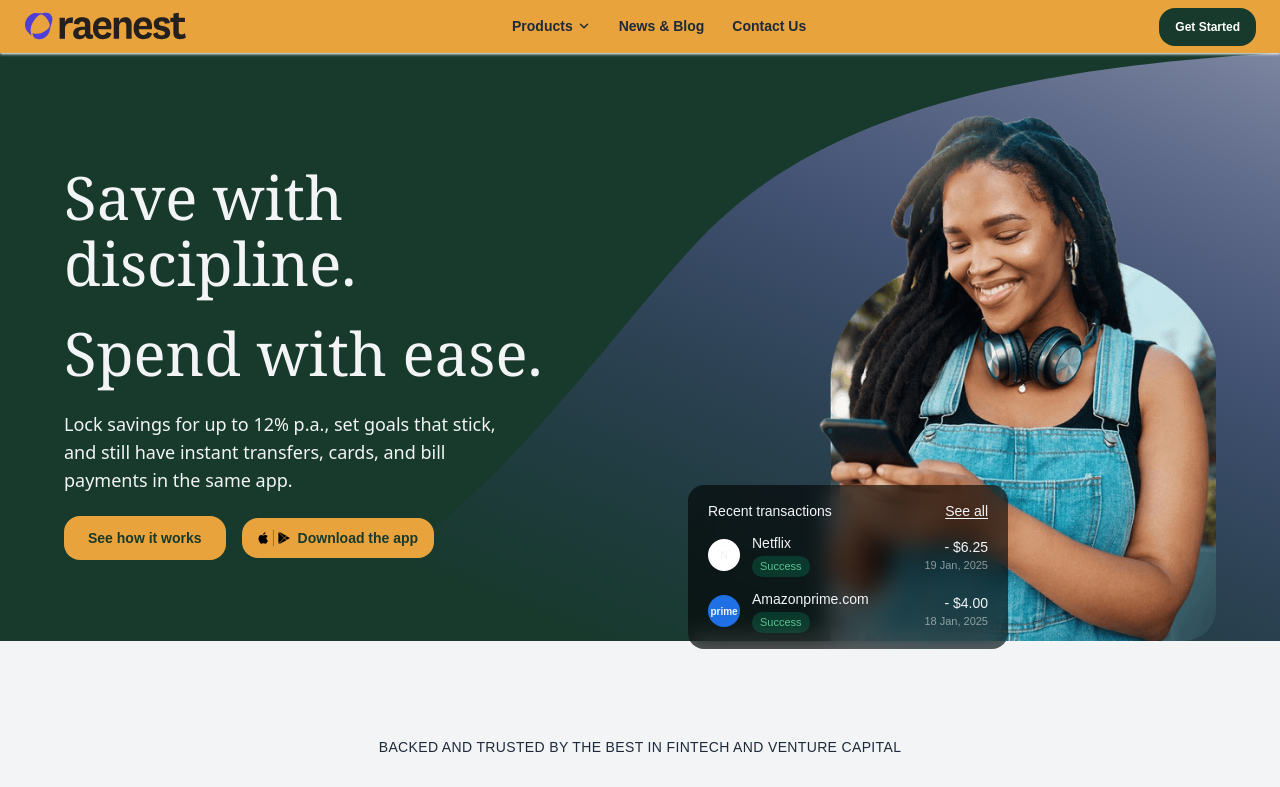
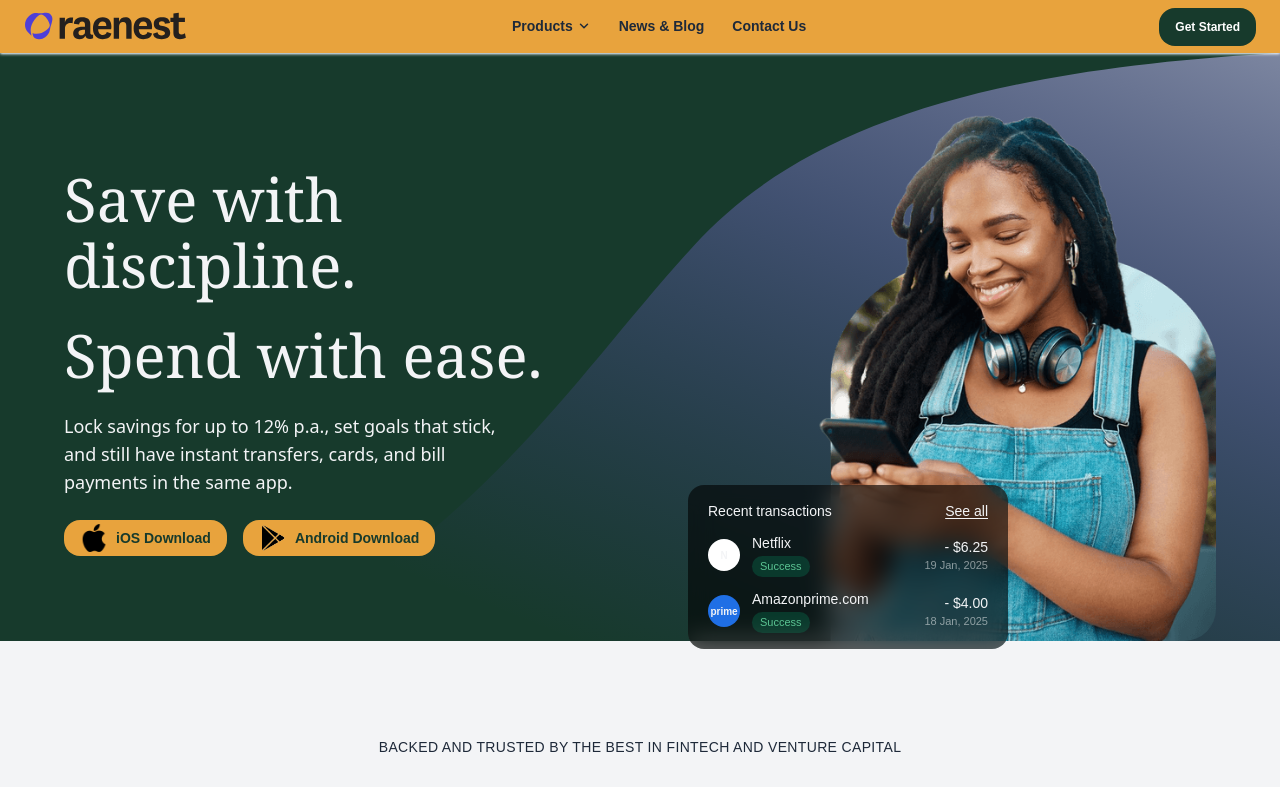
Before and after one commit to Samuel-Tomisin/raenest, a Next.js app: page / in a window 1280 px wide. Shown: the top 787 px of the page. Built offline with nearby package versions, Linux system fonts and the light colour scheme.

Commit message:
new commit

```diff
--- a/app/sections/hero.tsx
+++ b/app/sections/hero.tsx
@@ -109,7 +109,7 @@ export default function Hero() {
           </p>
 
           <div className="flex flex-col items-center gap-4 lg:flex-row">
-            <div className="hidden lg:block">
+            <div className="">
               <Button />
             </div>
             <Download />
--- a/component/button-white.tsx
+++ b/component/button-white.tsx
@@ -5,10 +5,11 @@ export default function Button() {
 return (
   <div>
     <a
-      href="/register"
-      className="rounded-2xl bg-secondary px-6 py-3.5 text-sm font-semibold text-primary-hover transition-colors"
+      href="https://www.apple.com/store"
+      className="flex items-center gap-2 rounded-2xl bg-secondary px-4 py-1 text-sm font-semibold text-primary-hover transition-colors"
       >
-      See how it works
+      <img src="/apple.png" alt=""  className="w-7 h-7 hover:gray"/>
+      iOS Download
     </a>
   </div>
 );
--- a/component/download.tsx
+++ b/component/download.tsx
@@ -9,8 +9,8 @@ export default function Download() {
         type="button"
         className="flex items-center gap-2 rounded-2xl bg-secondary px-4 py-1 text-sm font-semibold text-primary-hover transition-colors"
         >
-        <img src="/apple-you.svg" alt=""  className="w-8 h-8 hover:gray-100"/>
-        Download the app
+        <img src="/android.png" alt=""  className="w-7 h-7 hover:gray"/>
+        Android Download
         </a>
     </div>
   );
```
Also changed, not shown: public/android.png (added), public/apple.png (added).
